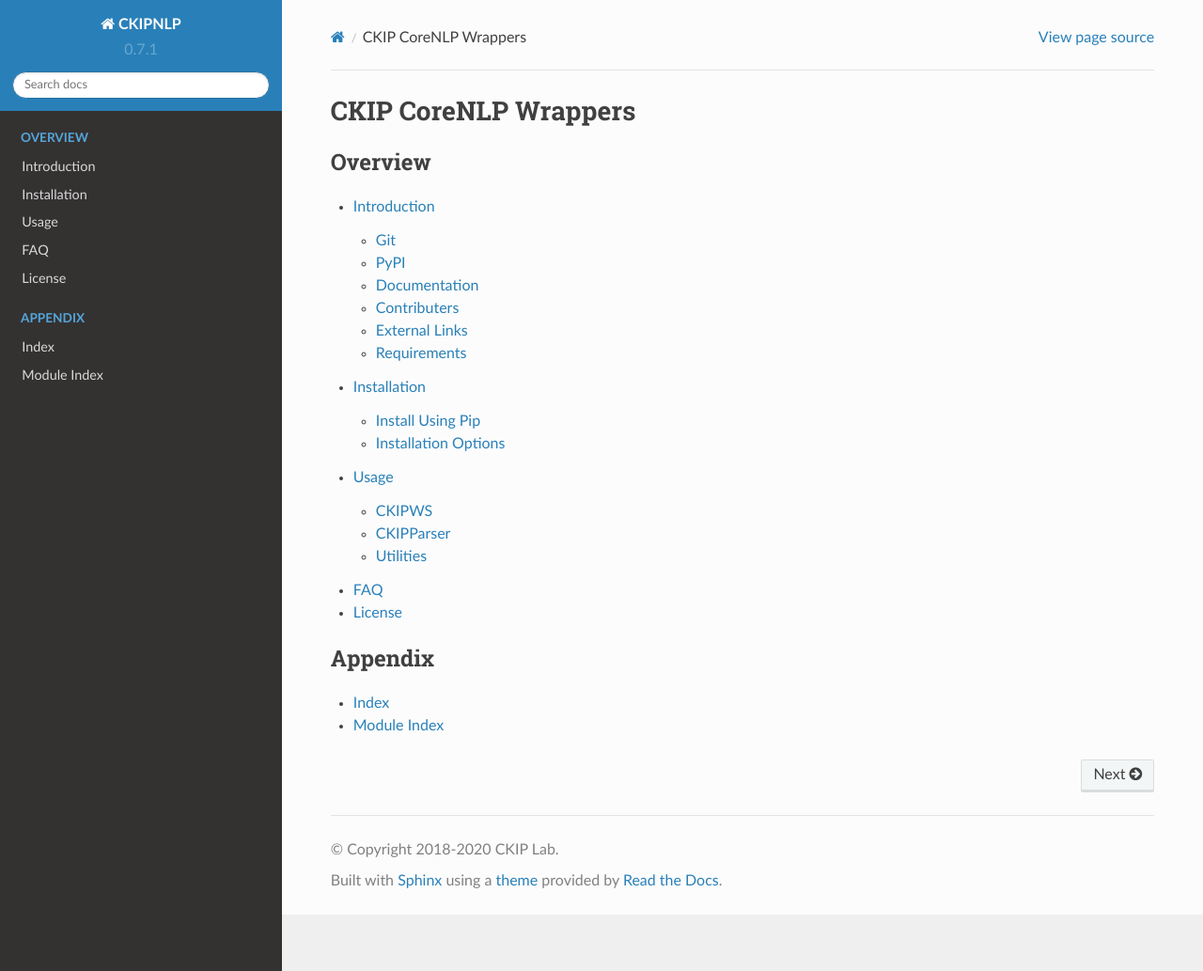
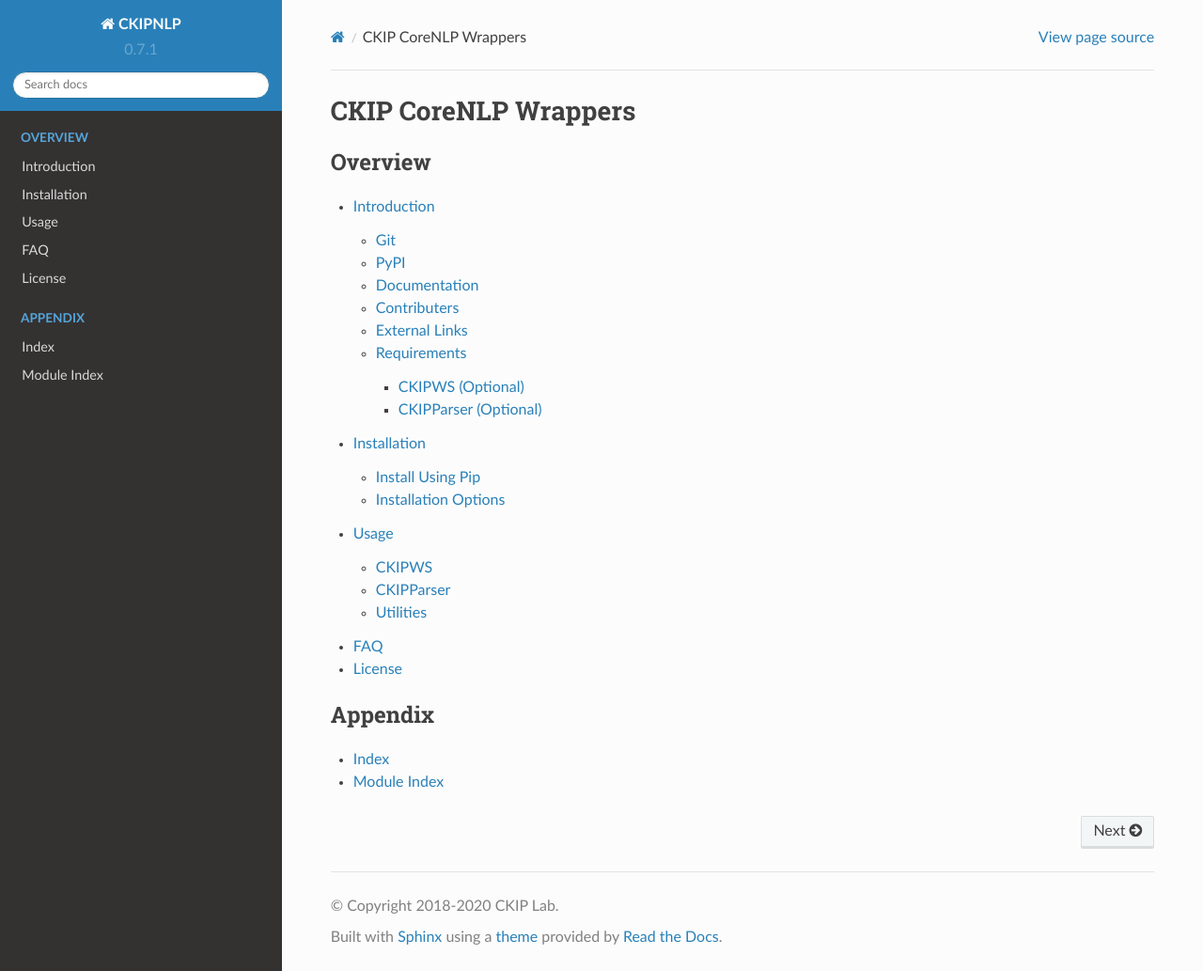
Before and after one commit to ckiplab/ckipnlp, a Sphinx documentation site: the page built from docs/index.rst, in a window 1280 px wide and 1033 px high. Shown: the whole window at 94% size. Built offline with Sphinx 7.4.7 and the Read the Docs theme 2.0.0, drawn with Linux system fonts in a browser that asks for light colours; pages that are not in the unit, such as notebooks, are missing from menus; part of the change alters nothing that is shown.

```diff
--- a/docs/index.rst
+++ b/docs/index.rst
@@ -3,19 +3,16 @@ CKIP CoreNLP Wrappers
 
 .. toctree::
    :caption: Overview
-   :maxdepth: 2
 
    src/readme
 
 .. toctree::
-   :maxdepth: 2
    :caption: Contents
 
    _api/ckipnlp
 
 .. toctree::
    :caption: Appendix
-   :maxdepth: 2
 
    src/todo
    genindex
```
